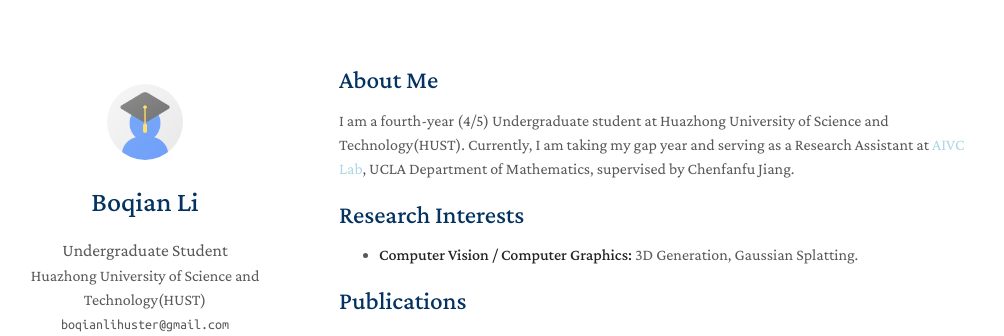
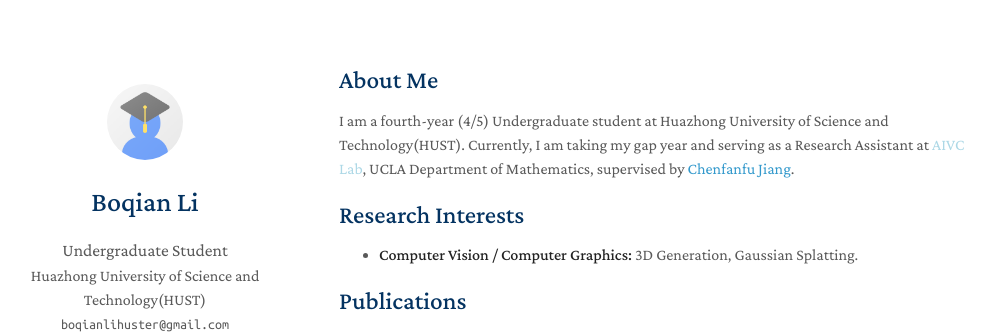
Before and after one commit to boqian-li/boqian-li.github.io, a Jekyll site: the page built from index.md, in a window 1280 px wide and 1082 px high. Shown: the top 336 px of the window, without its empty margins (131-1135 px from the left). Built offline with Jekyll 4.4.1, drawn with Linux system fonts in a browser that asks for light colours; nearby versions of some CDN libraries; a style sheet for code colours, icons or effects is not loaded; our own code applies the rules of GitHub Pages for plain Markdown files.

Commit message:
Update index.md

```diff
--- a/index.md
+++ b/index.md
@@ -5,7 +5,7 @@
 ## About Me
 
 I am a fourth-year (4/5) Undergraduate student at Huazhong University of Science and Technology(HUST).
-Currently, I am taking my gap year and serving as a Research Assistant at <a href="https://www.example.com" style="color: lightblue;">AIVC Lab</a>, UCLA Department of Mathematics, supervised by Chenfanfu Jiang.
+Currently, I am taking my gap year and serving as a Research Assistant at <a href="https://www.math.ucla.edu/aivc/" style="color: lightblue;">AIVC Lab</a>, UCLA Department of Mathematics, supervised by <a href="https://www.math.ucla.edu/~cffjiang/index.html" style="color: light-blue;">Chenfanfu Jiang</a>.
 
 
 ## Research Interests
```
